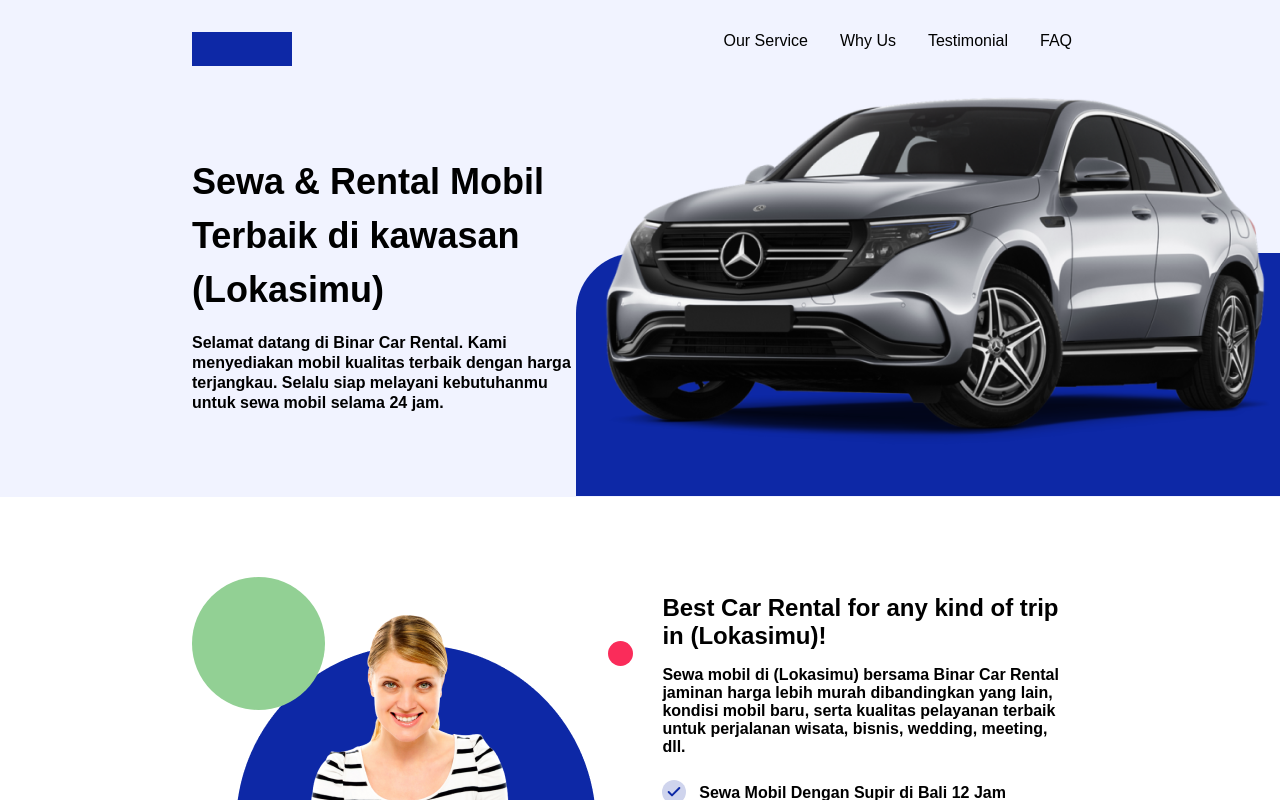
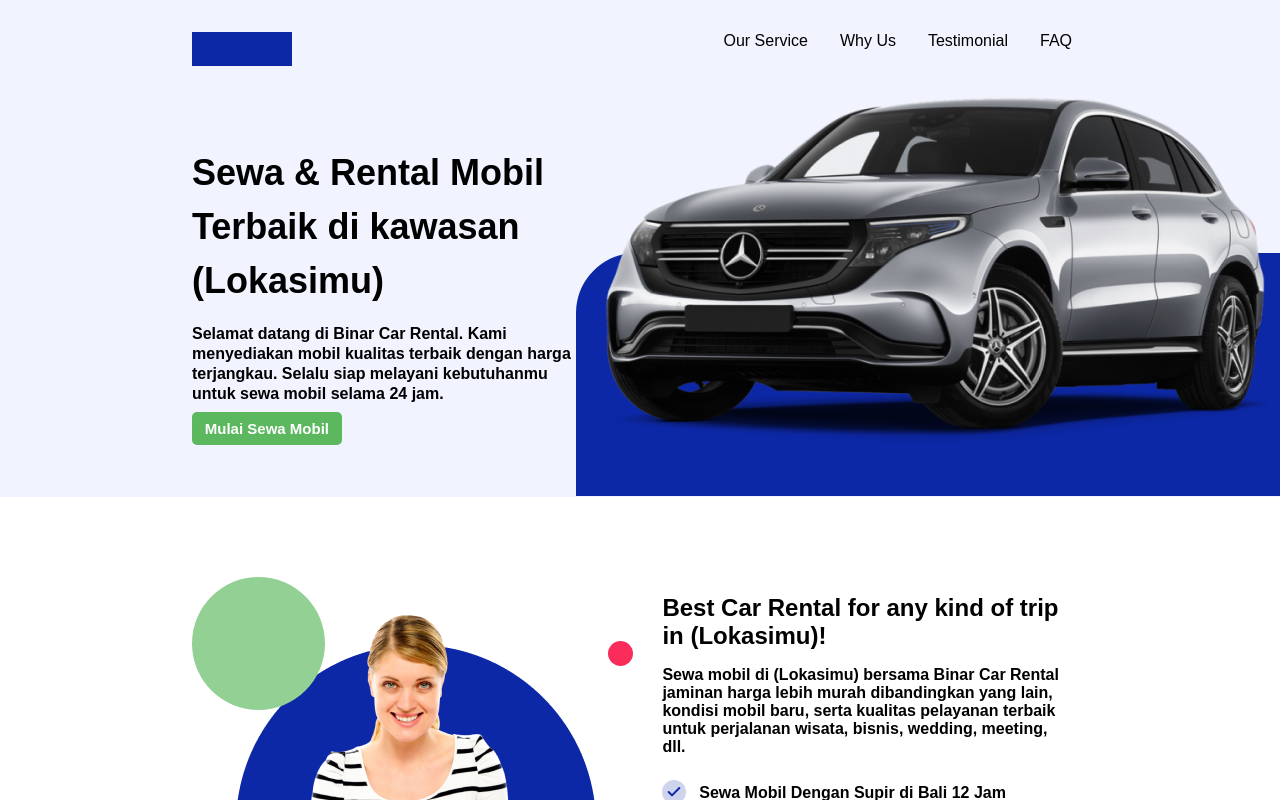
Before and after one commit to Richie-Z/23001028_14_IRD_Binar-Car-Rental_Gold, a React (Vite) app: page / in a window 1280 px wide. Shown: the top 800 px of the page. Built offline with nearby package versions, Linux system fonts and the light colour scheme.

Commit message:
feat(component): add include btn prop on header

```diff
--- a/src/common/components/Header/index.tsx
+++ b/src/common/components/Header/index.tsx
@@ -4,9 +4,10 @@
 
 type HeaderProps = {
   includeHero?: boolean
+  includeBtn?: boolean
 }
 
-const Header: React.FC<HeaderProps> = ({ includeHero = false }) => {
+const Header: React.FC<HeaderProps> = ({ includeHero = false, includeBtn = true }) => {
   return (
     <section id="hero">
       <nav className="header-nav">
@@ -31,7 +32,9 @@
               terbaik dengan harga terjangkau. Selalu siap melayani kebutuhanmu
               untuk sewa mobil selama 24 jam.
             </p>
-            <Button title="Mulai Sewa Mobil" />
+            {includeBtn && (
+              <Button title="Mulai Sewa Mobil" to='/search' />
+            )}
           </div>
           <div className="right">
             <img src="/images/mercedes-car.png" alt="Mercedes Car" />
--- a/src/common/components/SearchForm/styles.scss
+++ b/src/common/components/SearchForm/styles.scss
@@ -13,12 +13,6 @@
     height: 100%;
     background: rgba(0, 0, 0, 0.5);
     z-index: 100;
-  }
-}
-
-.hero-section{
-  .btn{
-    display: none;
   }
 }
 
--- a/src/modules/search/pages/Search.tsx
+++ b/src/modules/search/pages/Search.tsx
@@ -5,7 +5,7 @@
 export default function Search() {
   return (
     <>
-      <Header includeHero={true} />
+      <Header includeHero={true} includeBtn={false} />
       <SearchForm />
       <Footer />
     </>
```
